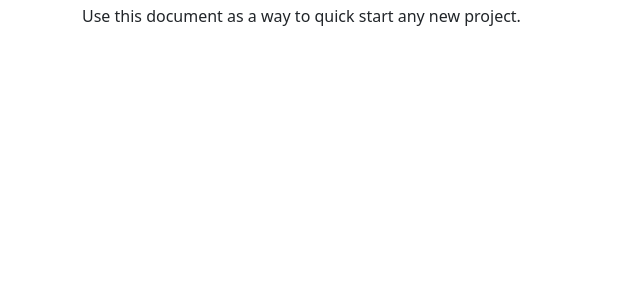
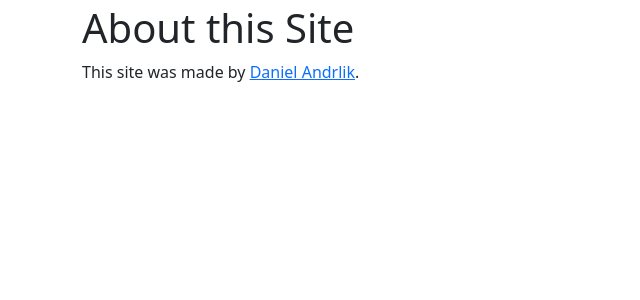
Before and after one commit to andrlik/django_quote_service, a Django app: template django_quote_service/templates/pages/about.html in a window 1280 px wide. Shown: the part 56-356 px from the top of the page, without its empty margins (0-640 px from the left). Run offline with Django 4.2, Linux system fonts and the light colour scheme; the template is opened without the code that fills it, so the values that code supplies are empty; some libraries are stand-ins or nearby versions.

Commit message:
Update base template and about template.

```diff
--- a/django_quote_service/templates/base.html
+++ b/django_quote_service/templates/base.html
@@ -98,7 +98,14 @@
       {% endif %}
 
       {% block content %}
-        <p>Use this document as a way to quick start any new project.</p>
+        <div class="col-sm-6">
+        <h1>{% translate "Welcome to Quote Service!" %}</h1>
+
+        <p>{% blocktranslate %}You can use this service to collect groups of quotes that you want to retrieve later.
+          The most fun way to use this service is to collect the quotes and then have bots hit up our API in order to
+          do things like fetch random quotes or even generate sentences based on the quotes using
+          <a href="https://brilliant.org/wiki/markov-chains/">Markov chain</a> text models.{% endblocktranslate %}</p>
+        </div>
       {% endblock content %}
 
     </div> <!-- /container -->
--- a/django_quote_service/templates/pages/about.html
+++ b/django_quote_service/templates/pages/about.html
@@ -1 +1,6 @@
 {% extends "base.html" %}
+{% load i18n %}
+{% block content %}
+<h1>{% translate "About this Site" %}</h1>
+  <p>{% translate "This site was made by" %} <a href="https://www.andrlik.org/">Daniel Andrlik</a>.</p>
+{% endblock %}
```
